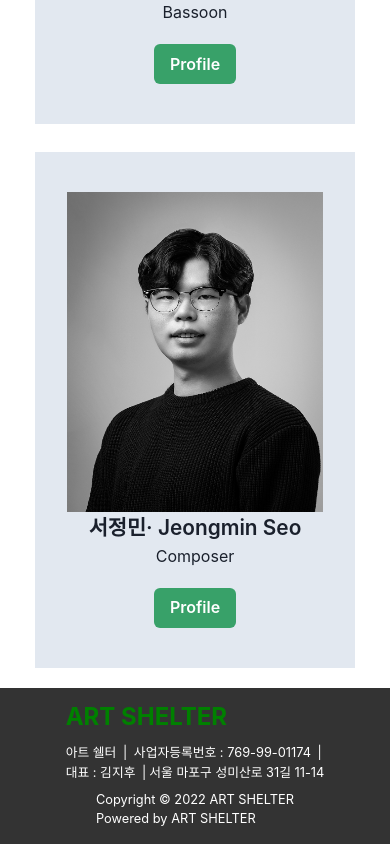
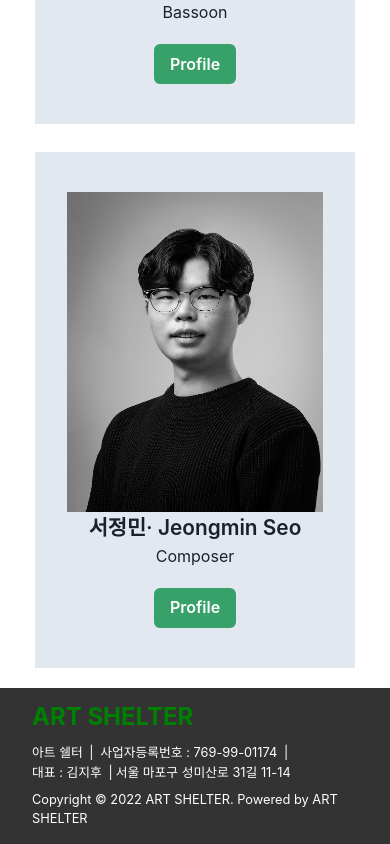
Before and after one commit to Hans97a/artshelter-front, a React (Create React App) app: page /artist in a window 390 px wide. Shown: the part 1118-1962 px from the top of the page. Built offline with nearby package versions, Linux system fonts and the light colour scheme.

Commit message:
mobile footer update

```diff
--- a/src/components/footer/MobileFooter.jsx
+++ b/src/components/footer/MobileFooter.jsx
@@ -12,7 +12,40 @@ export default function MobileFooter() {
   return (
     <>
       <Box w="100%" h="20%" bgColor="blackAlpha.800">
-        <Box display="flex" justifyContent="center">
+        <Box>
+          <Box pt="1%" ml="2rem">
+            <Text color="green" fontWeight="bold" fontSize="1.5rem" mt="0.5rem">
+              ART SHELTER
+            </Text>
+            <Box>
+              <Box color="white" mt="0.5rem" fontSize="0.8rem">
+                <Text>
+                  아트 쉘터{" "}
+                  <Box as="span" ml="3px" mr="3px">
+                    |
+                  </Box>{" "}
+                  사업자등록번호 : 769-99-01174{" "}
+                  <Box as="span" ml="3px">
+                    |
+                  </Box>
+                </Text>
+                <Text>
+                  대표 : 김지후{" "}
+                  <Box as="span" ml="3px" mr="3px">
+                    |
+                  </Box>
+                  서울 마포구 성미산로 31길 11-14
+                </Text>
+              </Box>
+            </Box>
+          </Box>
+        </Box>
+        <Box mt="0.5rem" pb="1rem" ml="2rem">
+          <Box color="white" fontSize="0.8rem">
+            <Text>Copyright © 2022 ART SHELTER. Powered by ART SHELTER</Text>
+          </Box>
+        </Box>
+        {/* <Box display="flex" justifyContent="center">
           <Box pt="1%">
             <Text color="green" fontWeight="bold" fontSize="1.5rem" mt="0.5rem">
               ART SHELTER
@@ -45,7 +78,7 @@ export default function MobileFooter() {
             <Text>Copyright © 2022 ART SHELTER</Text>
             <Text>Powered by ART SHELTER</Text>
           </Box>
-        </Box>
+        </Box> */}
       </Box>
     </>
   );
```
